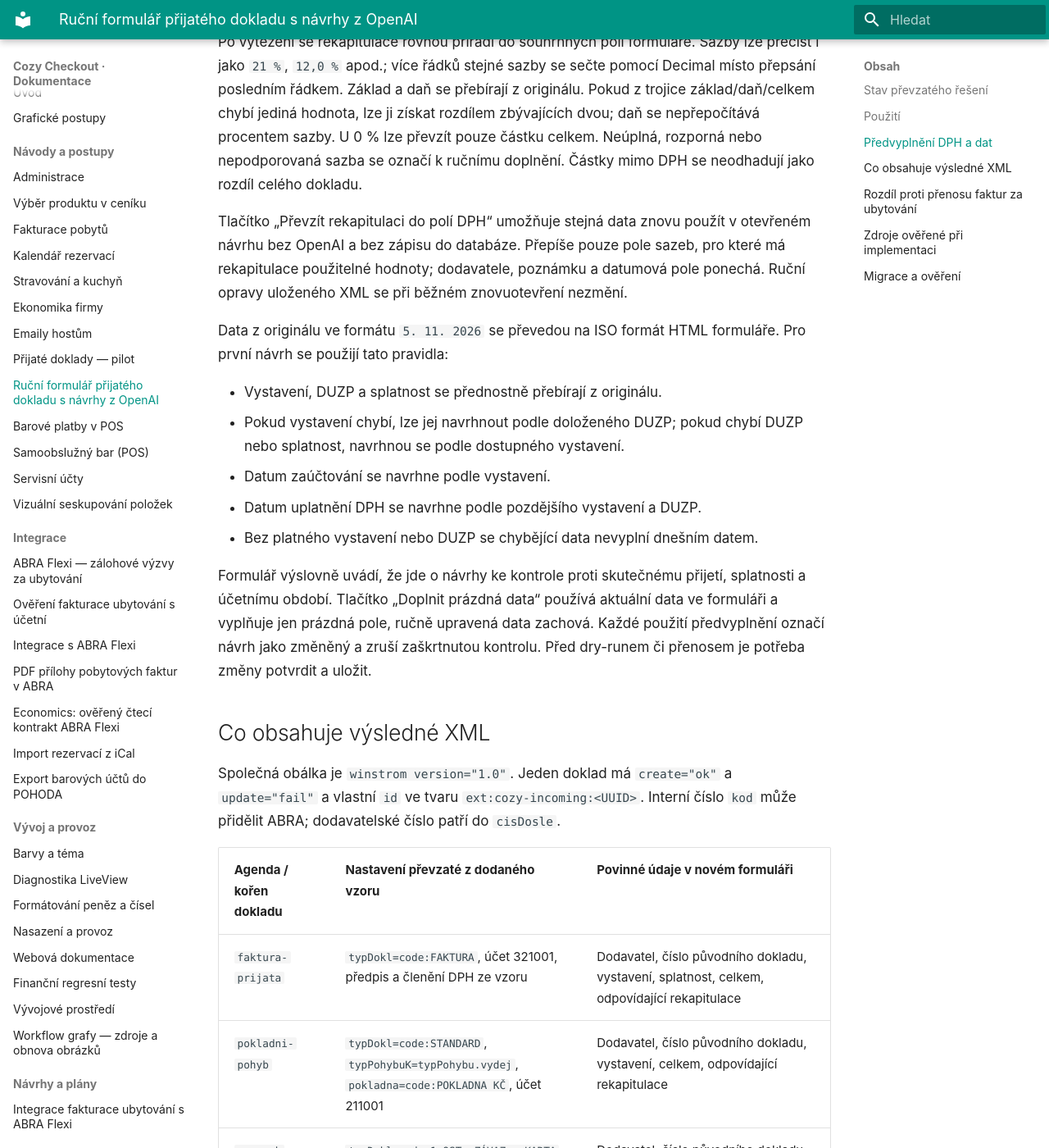
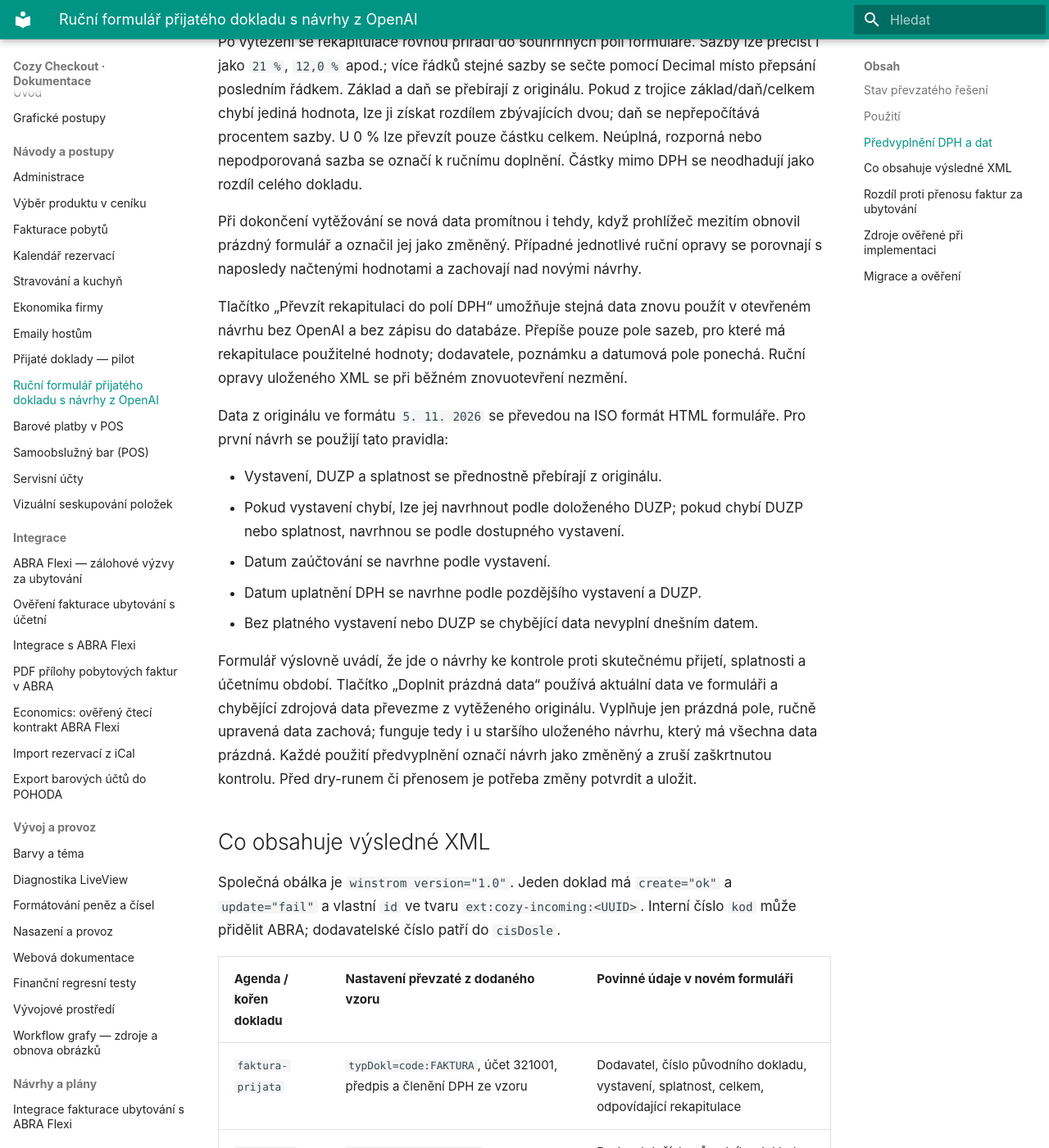
Before and after one commit to michalhorcic/cozy-checkout, an MkDocs documentation site: the page built from docs/features/INCOMING_DOCUMENT_FORM.md, in a window 1280 px wide and 1400 px high, scrolled down 2256 px. Shown: the whole window at 82% size. Built offline with MkDocs 1.6.1 and Material for MkDocs 9.7.7, drawn with Linux system fonts in a browser that asks for light colours.

Commit message:
Apply extraction suggestions after form recovery and use source dates

```diff
--- a/docs/features/INCOMING_DOCUMENT_FORM.md
+++ b/docs/features/INCOMING_DOCUMENT_FORM.md
@@ -79,6 +79,10 @@ rozdílem zbývajících dvou; daň se nepřepočítává procentem sazby. U 0 %
 pouze částku celkem. Neúplná, rozporná nebo nepodporovaná sazba se označí k ručnímu
 doplnění. Částky mimo DPH se neodhadují jako rozdíl celého dokladu.
 
+Při dokončení vytěžování se nová data promítnou i tehdy, když prohlížeč mezitím
+obnovil prázdný formulář a označil jej jako změněný. Případné jednotlivé ruční
+opravy se porovnají s naposledy načtenými hodnotami a zachovají nad novými návrhy.
+
 Tlačítko „Převzít rekapitulaci do polí DPH“ umožňuje stejná data znovu použít v
 otevřeném návrhu bez OpenAI a bez zápisu do databáze. Přepíše pouze pole sazeb,
 pro které má rekapitulace použitelné hodnoty; dodavatele, poznámku a datumová pole
@@ -96,7 +100,9 @@ Pro první návrh se použijí tato pravidla:
 
 Formulář výslovně uvádí, že jde o návrhy ke kontrole proti skutečnému přijetí,
 splatnosti a účetnímu období. Tlačítko „Doplnit prázdná data“ používá aktuální
-data ve formuláři a vyplňuje jen prázdná pole, ručně upravená data zachová.
+data ve formuláři a chybějící zdrojová data převezme z vytěženého originálu.
+Vyplňuje jen prázdná pole, ručně upravená data zachová; funguje tedy i u staršího
+uloženého návrhu, který má všechna data prázdná.
 Každé použití předvyplnění označí návrh jako změněný a zruší zaškrtnutou kontrolu.
 Před dry-runem či přenosem je potřeba změny potvrdit a uložit.
 
```
Also changed, not shown: 2 other files.
